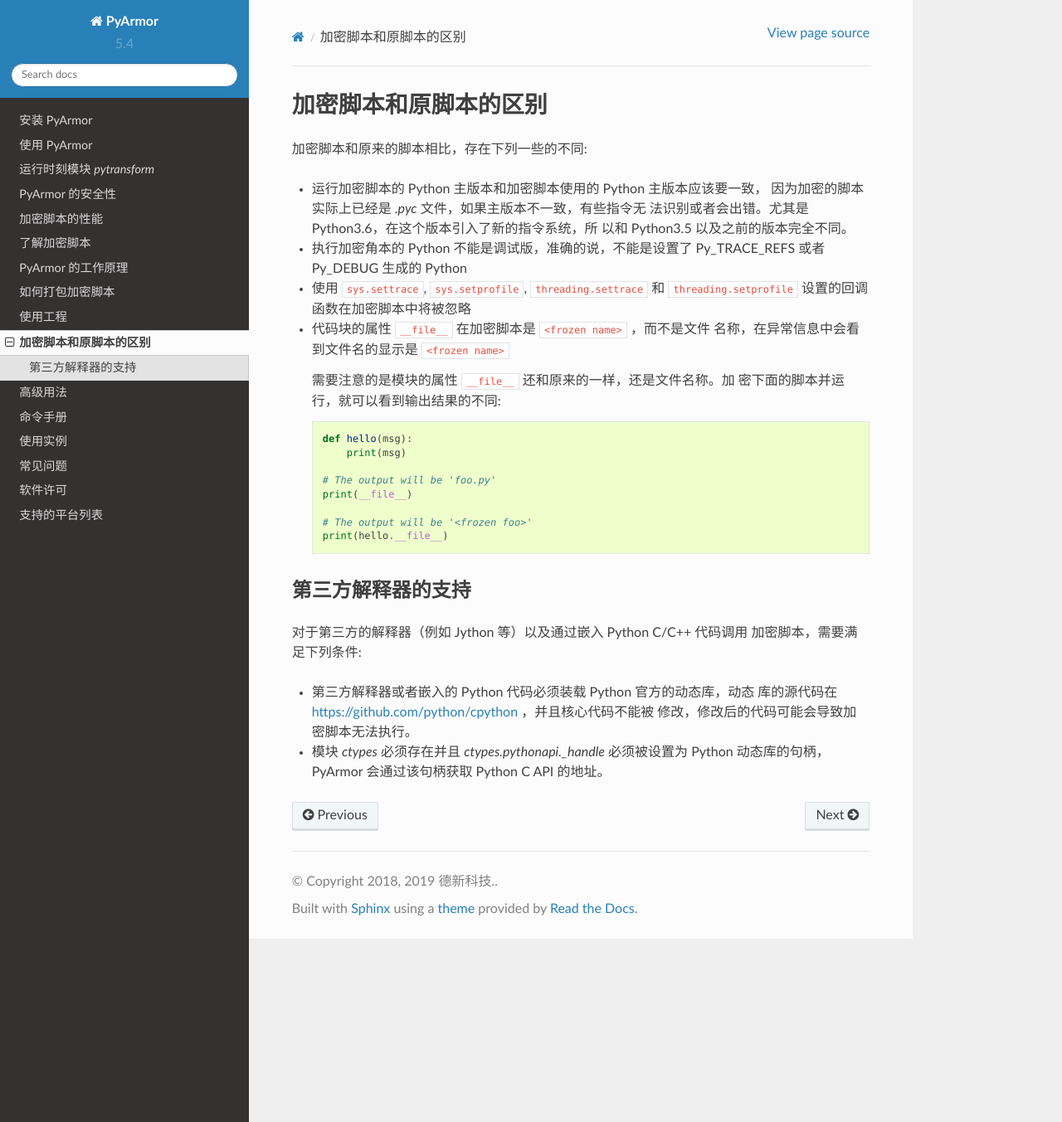
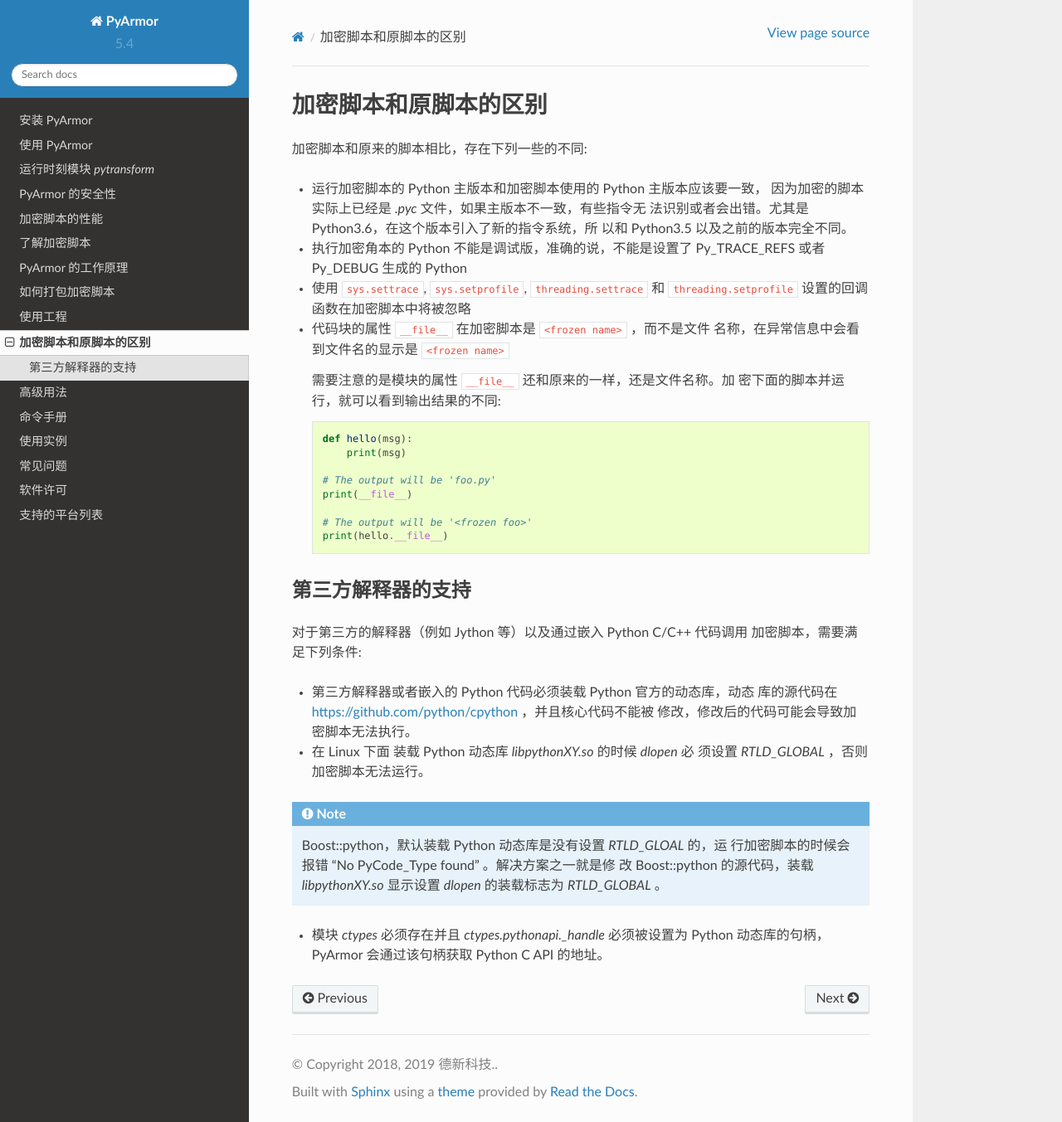
Before and after one commit to dashingsoft/pyarmor-docs-zh, a Sphinx documentation site: the page built from docs/differences.rst, in a window 1280 px wide and 1353 px high. Shown: the whole window at 83% size. Built offline with Sphinx 7.4.7 and the Read the Docs theme 2.0.0, drawn with Linux system fonts in a browser that asks for light colours.

Commit message:
Document boost::python issue

```diff
--- a/docs/differences.rst
+++ b/docs/differences.rst
@@ -41,6 +41,16 @@
   库的源代码在 https://github.com/python/cpython ，并且核心代码不能被
   修改，修改后的代码可能会导致加密脚本无法执行。
 
+* 在 Linux 下面 装载 Python 动态库 `libpythonXY.so` 的时候 `dlopen` 必
+  须设置 `RTLD_GLOBAL` ，否则加密脚本无法运行。
+
+.. note::
+
+   Boost::python，默认装载 Python 动态库是没有设置 `RTLD_GLOAL` 的，运
+   行加密脚本的时候会报错 "No PyCode_Type found" 。解决方案之一就是修
+   改 Boost::python 的源代码，装载 `libpythonXY.so` 显示设置 `dlopen`
+   的装载标志为 `RTLD_GLOBAL` 。
+
 * 模块 `ctypes` 必须存在并且 `ctypes.pythonapi._handle` 必须被设置为
   Python 动态库的句柄，PyArmor 会通过该句柄获取 Python C API 的地址。
 
```
